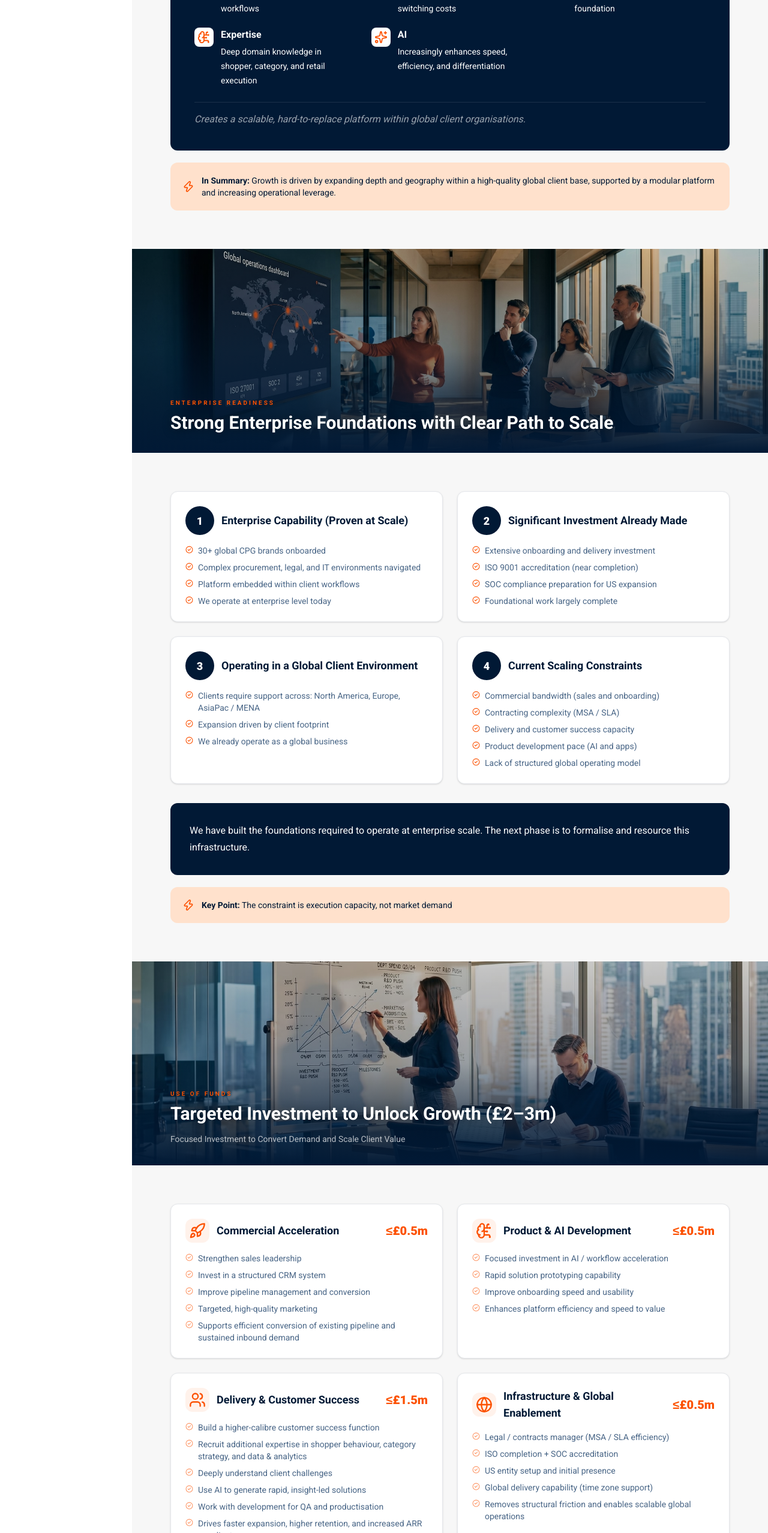
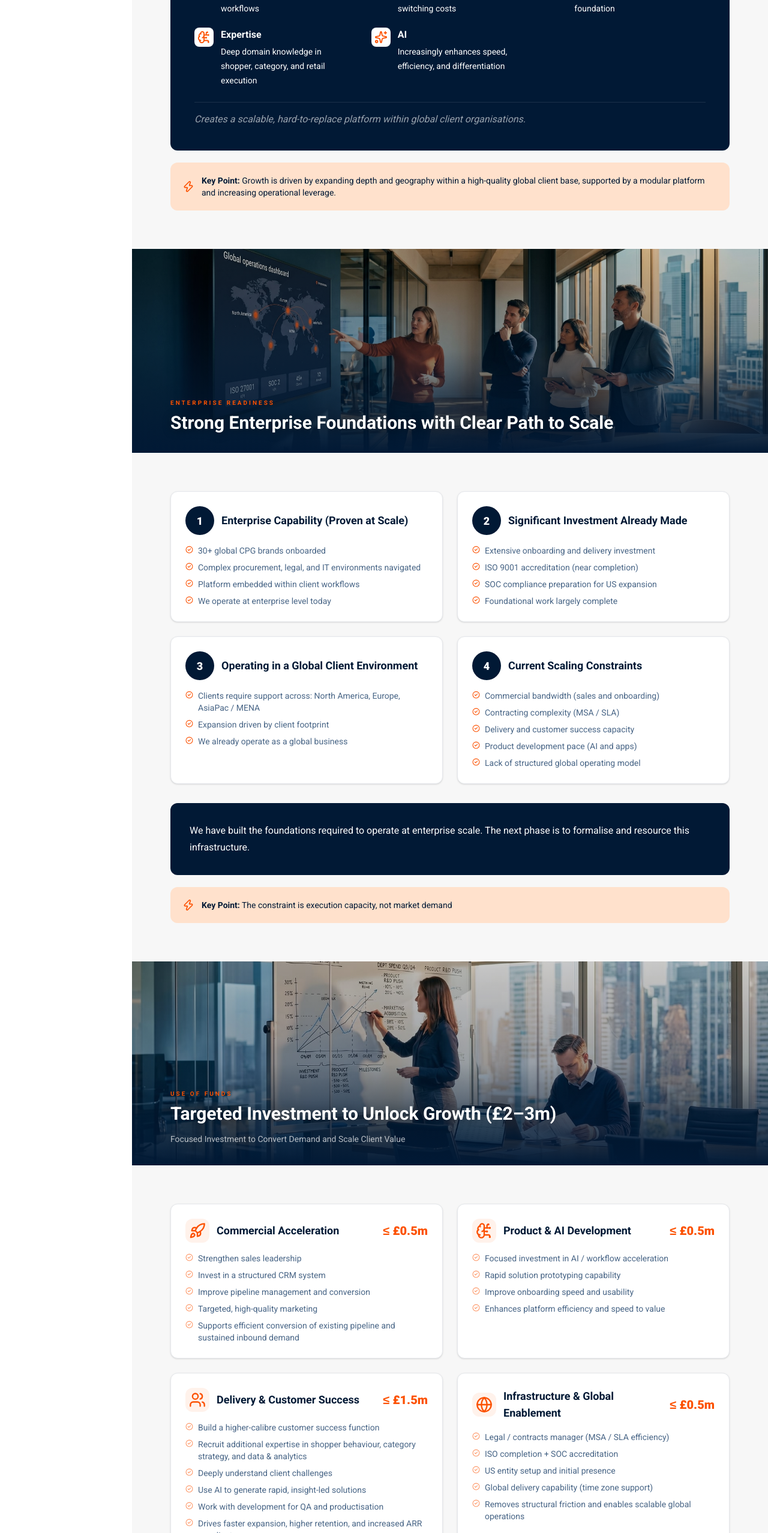
Before and after one commit to david-smith-impactxp/impactxp-business-plan, a Next.js app: page / in a window 1280 px wide. Shown: the part 6334-8890 px from the top of the page at 60% size. Built offline with nearby package versions, Linux system fonts and the light colour scheme.

Commit message:
Content changes

```diff
--- a/src/components/presentations/business-plan-presentation.tsx
+++ b/src/components/presentations/business-plan-presentation.tsx
@@ -741,7 +741,7 @@ export function BusinessPlanPresentation() {
                 <div className="mt-5 flex items-center gap-3 rounded-xl bg-[#FFE1CC] p-5">
                   <Zap size={20} className="shrink-0 text-[#FC5101]" />
                   <p className="text-sm text-[#011935]">
-                    <span className="font-bold">In Summary:</span>{" "}
+                    <span className="font-bold">Key Point:</span>{" "}
                     {growthModelSummary}
                   </p>
                 </div>
--- a/src/data/business-plan-content.ts
+++ b/src/data/business-plan-content.ts
@@ -285,7 +285,7 @@ export const investmentSubtitle =
 export const investmentAreas = [
   {
     title: "Commercial Acceleration",
-    amount: "≤£0.5m",
+    amount: "≤\u00a0£0.5m",
     bullets: [
       "Strengthen sales leadership",
       "Invest in a structured CRM system",
@@ -296,7 +296,7 @@ export const investmentAreas = [
   },
   {
     title: "Product & AI Development",
-    amount: "≤£0.5m",
+    amount: "≤\u00a0£0.5m",
     bullets: [
       "Focused investment in AI / workflow acceleration",
       "Rapid solution prototyping capability",
@@ -306,7 +306,7 @@ export const investmentAreas = [
   },
   {
     title: "Delivery & Customer Success",
-    amount: "≤£1.5m",
+    amount: "≤\u00a0£1.5m",
     bullets: [
       "Build a higher-calibre customer success function",
       "Recruit additional expertise in shopper behaviour, category strategy, and data & analytics",
@@ -318,7 +318,7 @@ export const investmentAreas = [
   },
   {
     title: "Infrastructure & Global Enablement",
-    amount: "≤£0.5m",
+    amount: "≤\u00a0£0.5m",
     bullets: [
       "Legal / contracts manager (MSA / SLA efficiency)",
       "ISO completion + SOC accreditation",
```
